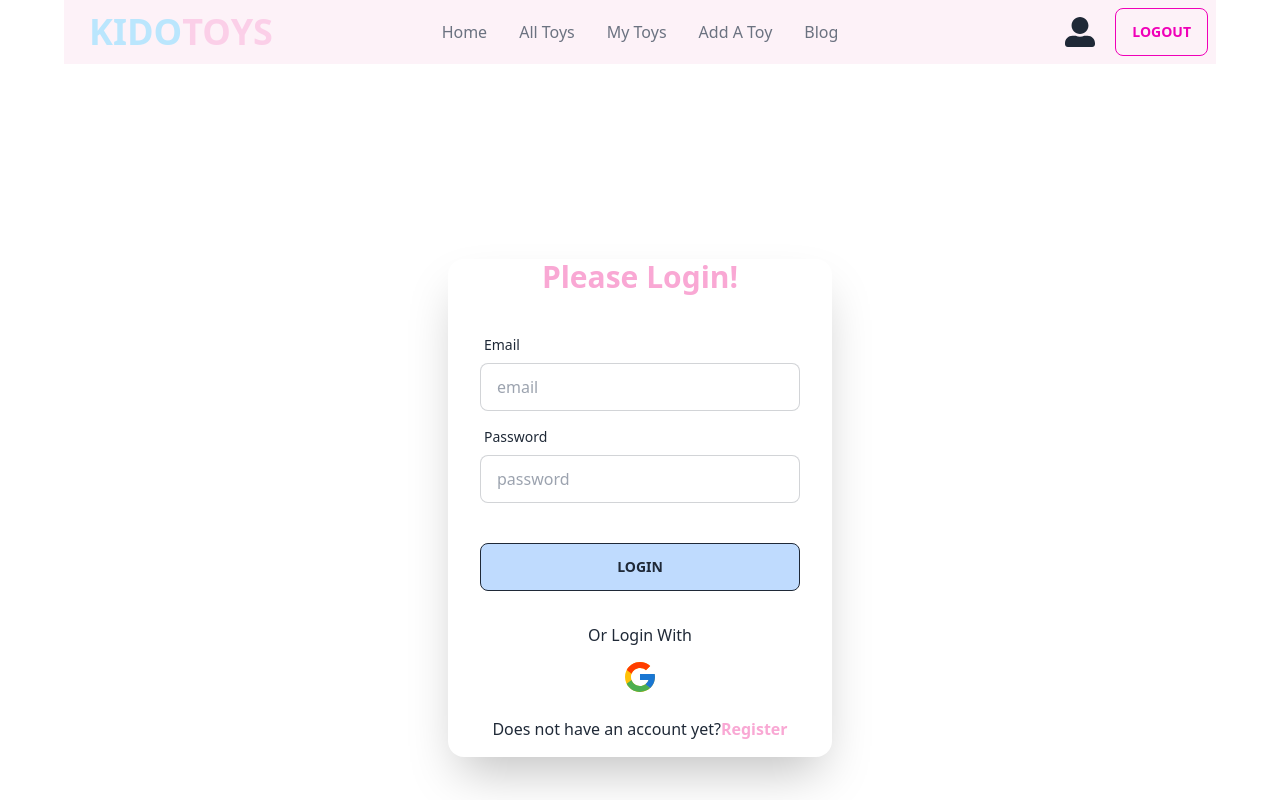
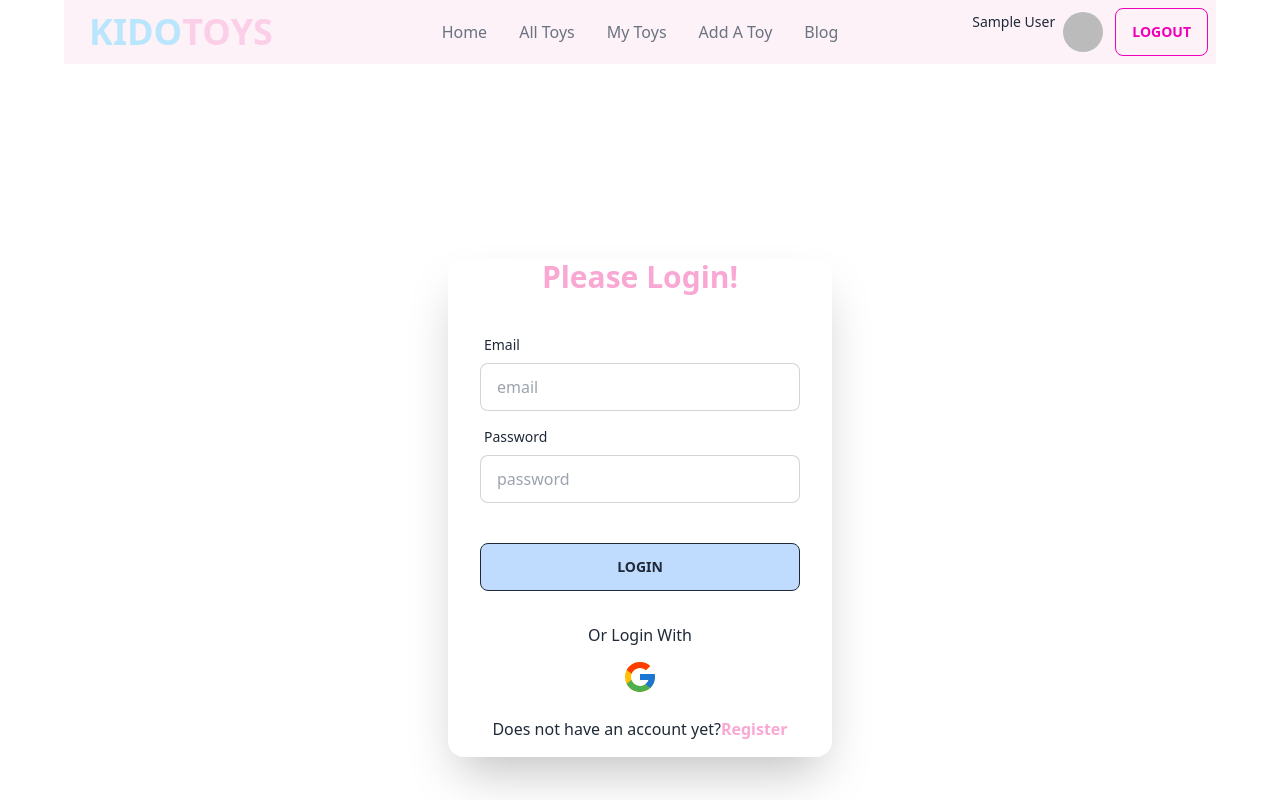
Before and after one commit to SharminHappy/toy-marketplace-client-side, a React (Vite) app: page /login in a window 1280 px wide. Shown: the top 800 px of the page. Built offline with nearby package versions, Linux system fonts and the light colour scheme; no server answers; sample sign-in values are in the browser's storage.

Commit message:
display profile image  of user and also hover this image display user name in navbar

```diff
--- a/src/Pages/AddToy/AddToy.jsx
+++ b/src/Pages/AddToy/AddToy.jsx
@@ -38,7 +38,7 @@ const AddToy = () => {
                         {errors.exampleRequired && <span>This field is required</span>}
                         <div className="flex  w-full">
                             <input className="w-full rounded p-3  h-8 m-3 "  {...register("seller", { required: true })}
-                                placeholder="Seller" type="text" defaultValue={user?.name}  />
+                                placeholder="Seller" type="text" defaultValue={user?.displayName}  />
                             <input className="w-full rounded p-3  h-8 m-3 "  {...register("email", { required: true })}
                                 placeholder="Email" type="text" defaultValue={user?.email} />
                         </div>
--- a/src/Pages/Shared/NavBar/NavBar.jsx
+++ b/src/Pages/Shared/NavBar/NavBar.jsx
@@ -1,13 +1,24 @@
-import { useContext } from "react";
+import { useContext, useState } from "react";
 import { Link } from "react-router-dom";
 import { AuthContext } from "../../../Providers/AuthProvider";
-import { FaUserAlt } from "react-icons/fa";
+
 
 
 
 const NavBar = () => {
 
     const { user, logOut } = useContext(AuthContext)
+    const [hover, setHover] = useState("false")
+    const onHover = (e) => {
+        e.preventDefault();
+        setHover(true);
+        console.log('hovered above image');
+    }
+
+    const onHoverOver = (e) => {
+        e.preventDefault(); // turn false
+        setHover(false);
+    };
 
     const handleLogOut = () => {
         logOut()
@@ -51,8 +62,19 @@ const NavBar = () => {
             <div className="navbar-end">
                 {
                     user &&
-                    <div className="text-3xl mr-5">
-                        <FaUserAlt></FaUserAlt>
+                    <div className="">
+
+                        <div className="flex gap-2">
+                            {/* if hover is true then only show the text */}
+                            {hover && <p className="hover text-sm">{user.displayName}</p>}
+                            <img
+                                onMouseEnter={(e) => onHover(e)}
+                                onMouseLeave={(e) => onHoverOver(e)}
+                                alt=""
+                                src={user.photoURL}
+                                className="img-responsive rounded-3xl w-10 mr-3 "
+                            />
+                        </div>
                      </div>
 
                 }
@@ -64,6 +86,7 @@ const NavBar = () => {
                                 <Link to='/login'><button className="btn btn-outline btn-secondary">Login</button></Link>
                         }
                   </div>
+
         </div>
             );
 };
```
Lines whose indentation alone changed are shown as unchanged.
